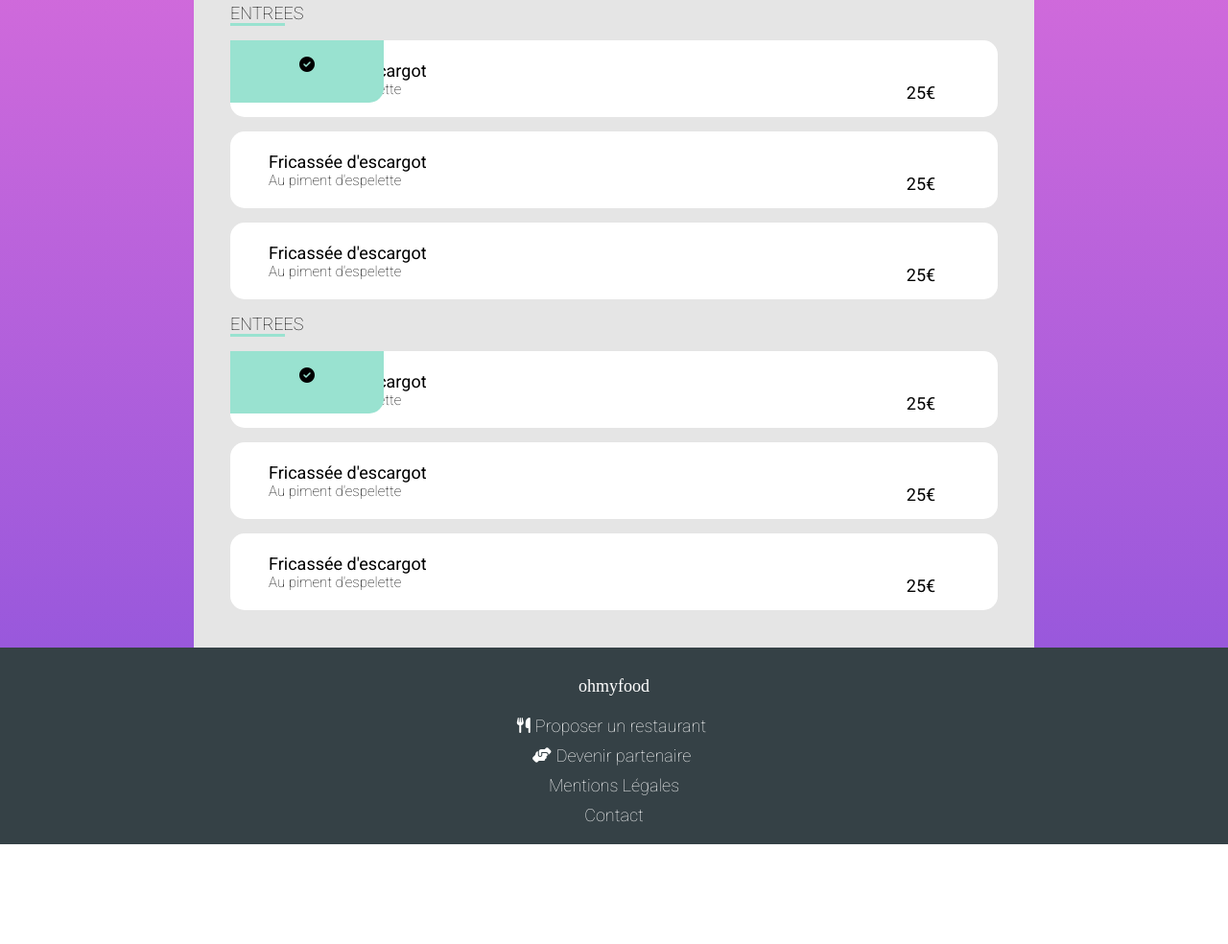
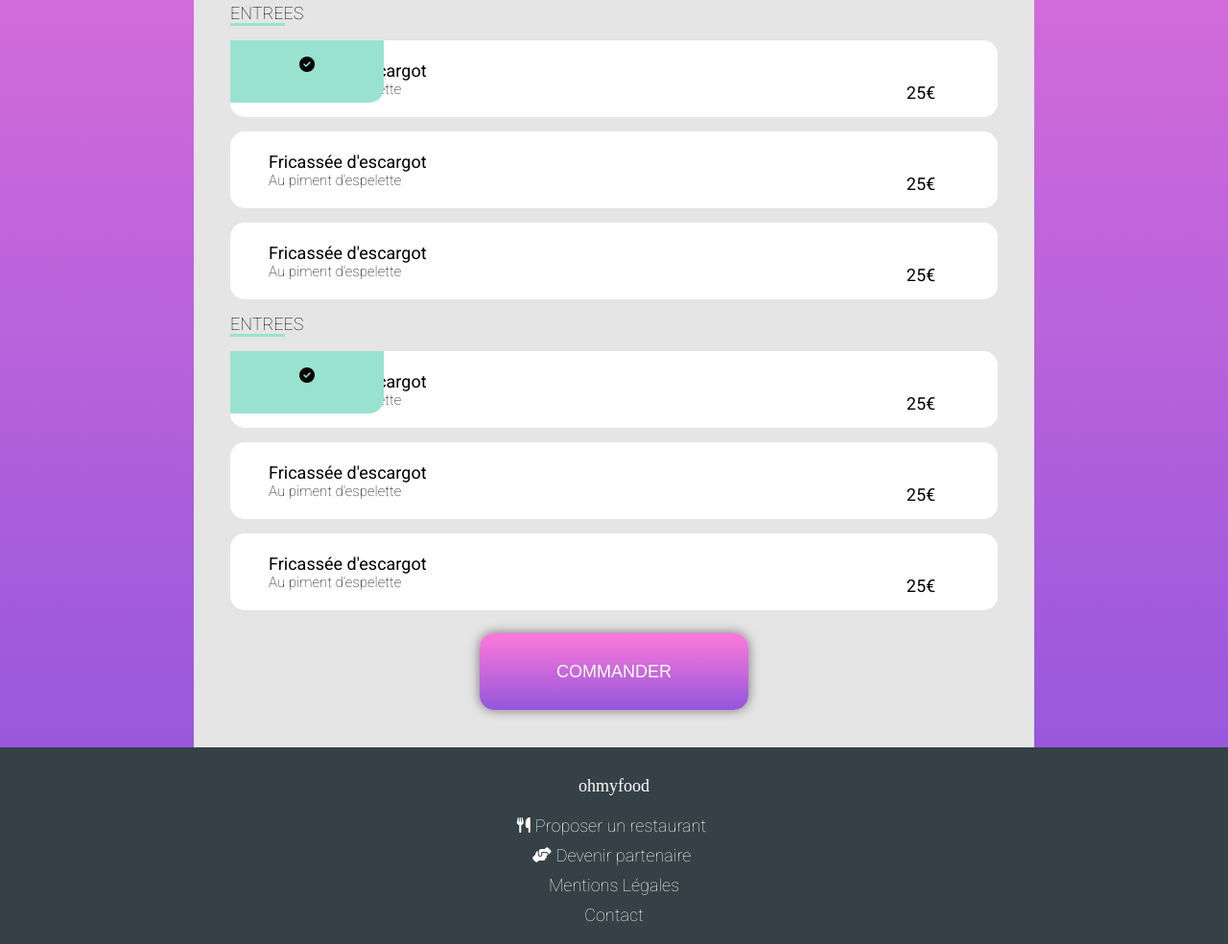
Before and after one commit to Corentin-DAUCHER/CorentinDaucher_3_19102020, a website: page restaurant_01.html in a window 1280 px wide. Shown: the part 602-1586 px from the top of the page at 96% size. Before the commit the page ends 1482 px from the top, so only its background shows below. Drawn offline with Linux system fonts and the light colour scheme; a web font is replaced by a local one.

Commit message:
Ajout du button sur le menu.

```diff
--- a/restaurant_01.html
+++ b/restaurant_01.html
@@ -367,6 +367,8 @@
 
             </div>
 
+            <input type="button" value="COMMANDER">
+
         </section>
 
     </main>
--- a/sass/pages/_restaurant_01.scss
+++ b/sass/pages/_restaurant_01.scss
@@ -164,6 +164,28 @@
                 animation: scale-y 800ms map-get($delays, item_delay) + 1000ms linear both;
             }
         }
+
+        input[type=button]{
+            height: 80px;
+            width: 280px;
+            margin: 3% auto 0% auto;
+            border: none;
+            border-radius: 15px;
+            font-size: 18px;
+            color: white;
+            background: $gradient_bg_color;
+            box-shadow: map-get($box_shadows, light_box_shadow);
+
+            &:active{
+                background: $lighten_button_bg_color;
+                box-shadow: map-get($box_shadows, darken_box_shadow);
+                outline: none;
+            }
+
+            &:focus{
+                outline: none;
+            }
+        }
     }
 }
 
```
Also changed, not shown: style/css/style.css, 1 other file.
